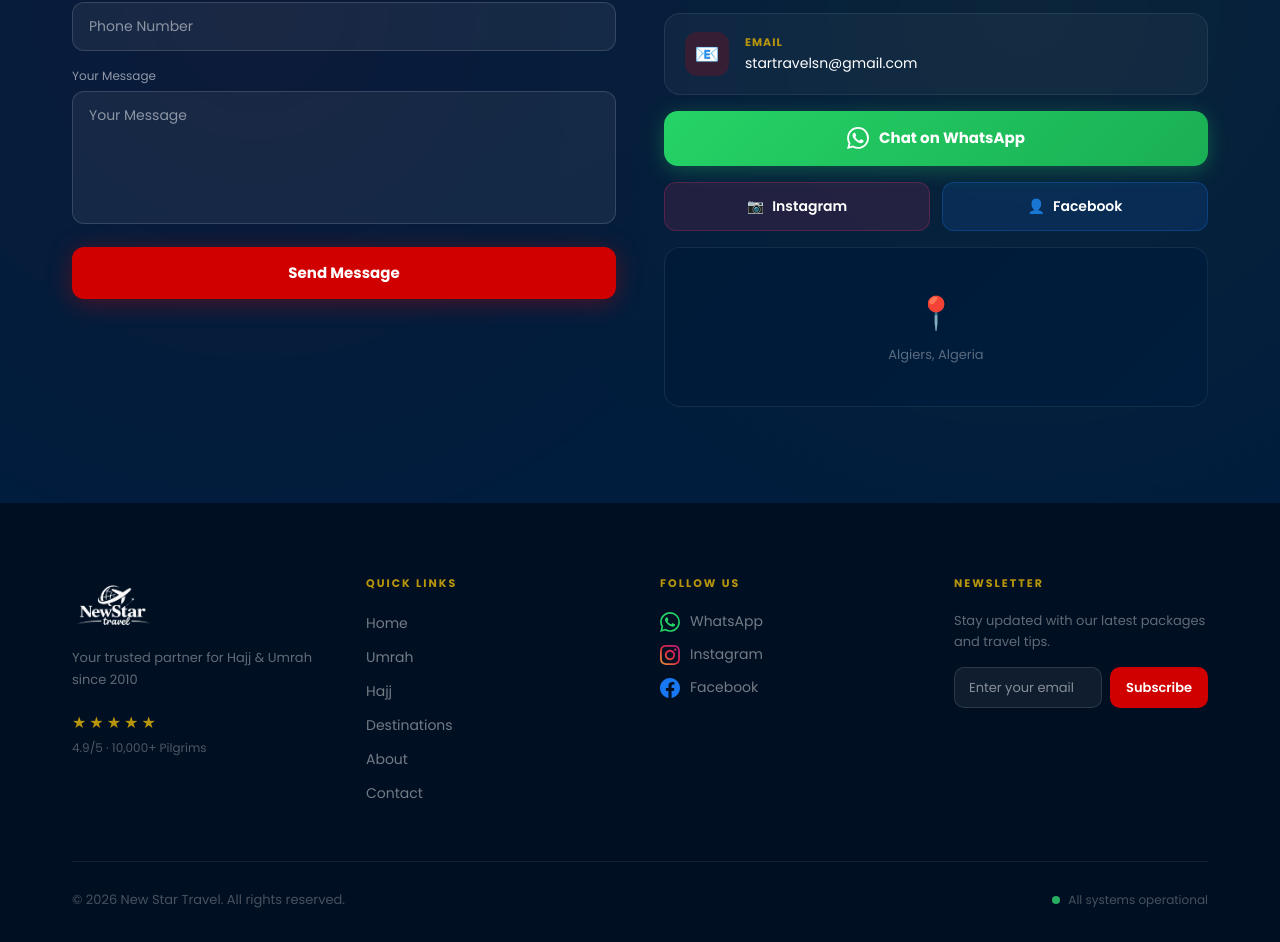
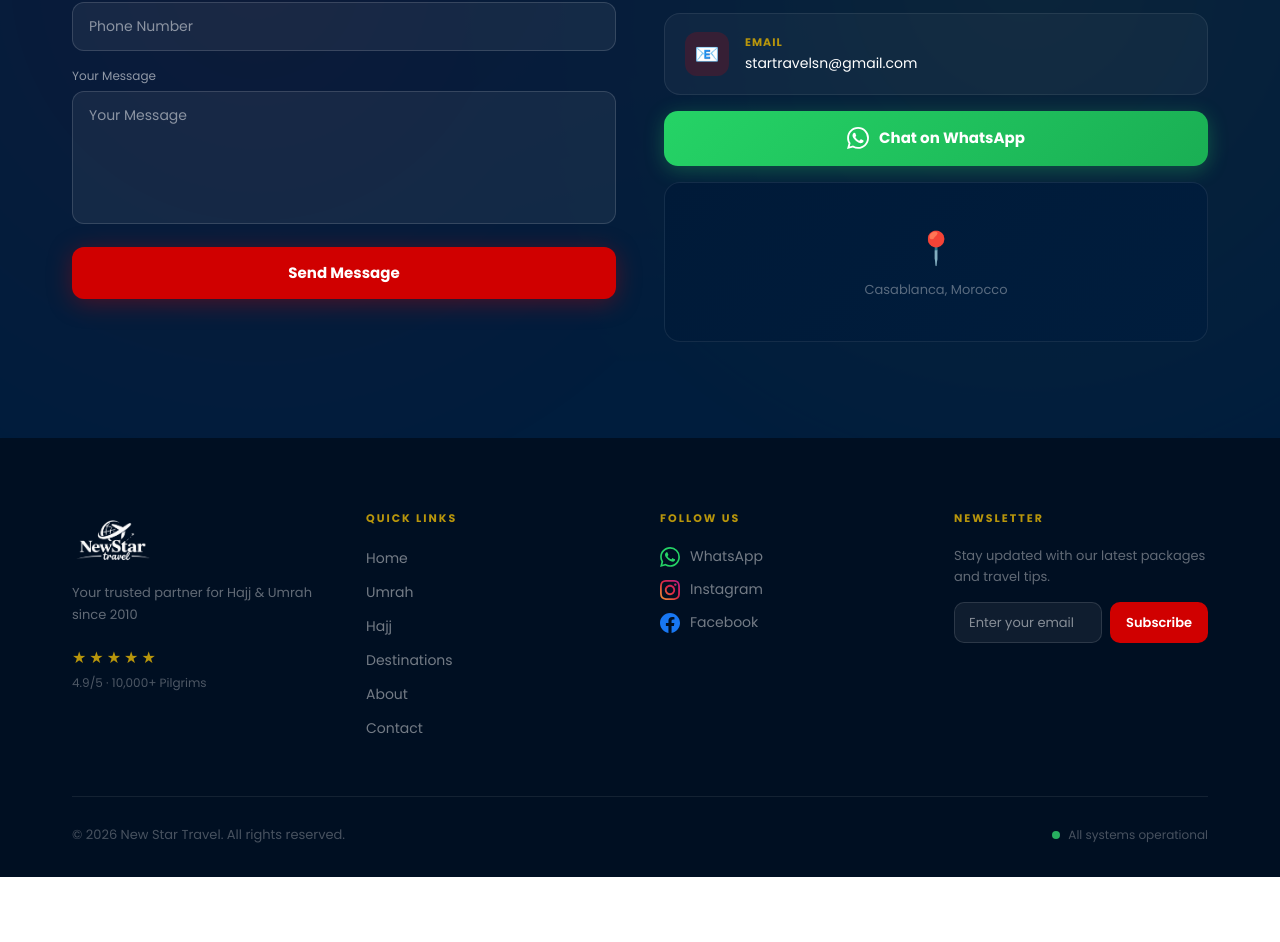
Before and after one commit to Allossy01/new-star-travel, a Next.js app: page / in a window 1280 px wide. Shown: the part 4809-5751 px from the top of the page. After the commit the page ends 5686 px from the top, so only its background shows below. Built offline with nearby package versions, Linux system fonts and the light colour scheme.

Commit message:
auto-update

```diff
--- a/components/sections/Contact.tsx
+++ b/components/sections/Contact.tsx
@@ -155,27 +155,6 @@ export default function Contact() {
               {t.contact.whatsapp}
             </a>
 
-            {/* Social */}
-            <div style={{ display: 'flex', gap: 12 }}>
-              {[
-                { name: 'Instagram', color: '#E1306C', icon: '📷' },
-                { name: 'Facebook', color: '#1877F2', icon: '👤' },
-              ].map(({ name, color, icon }) => (
-                <a key={name} href="#" style={{
-                  flex: 1, display: 'flex', alignItems: 'center', justifyContent: 'center',
-                  gap: 8, padding: '13px 0', borderRadius: 12, color: '#fff',
-                  textDecoration: 'none', fontSize: 14, fontWeight: 600,
-                  background: color + '22', border: `1px solid ${color}44`,
-                  transition: 'transform 0.2s',
-                }}
-                  onMouseEnter={e => (e.currentTarget as HTMLElement).style.transform = 'scale(1.04)'}
-                  onMouseLeave={e => (e.currentTarget as HTMLElement).style.transform = 'scale(1)'}
-                >
-                  <span>{icon}</span> {name}
-                </a>
-              ))}
-            </div>
-
             {/* Map placeholder */}
             <div style={{
               borderRadius: 16, height: 160, overflow: 'hidden',
@@ -184,7 +163,7 @@ export default function Contact() {
               display: 'flex', flexDirection: 'column', alignItems: 'center', justifyContent: 'center',
             }}>
               <span style={{ fontSize: 32, marginBottom: 8 }}>📍</span>
-              <span style={{ color: 'rgba(255,255,255,0.35)', fontSize: 13 }}>Algiers, Algeria</span>
+              <span style={{ color: 'rgba(255,255,255,0.35)', fontSize: 13 }}>Casablanca, Morocco</span>
             </div>
           </motion.div>
         </div>
```
